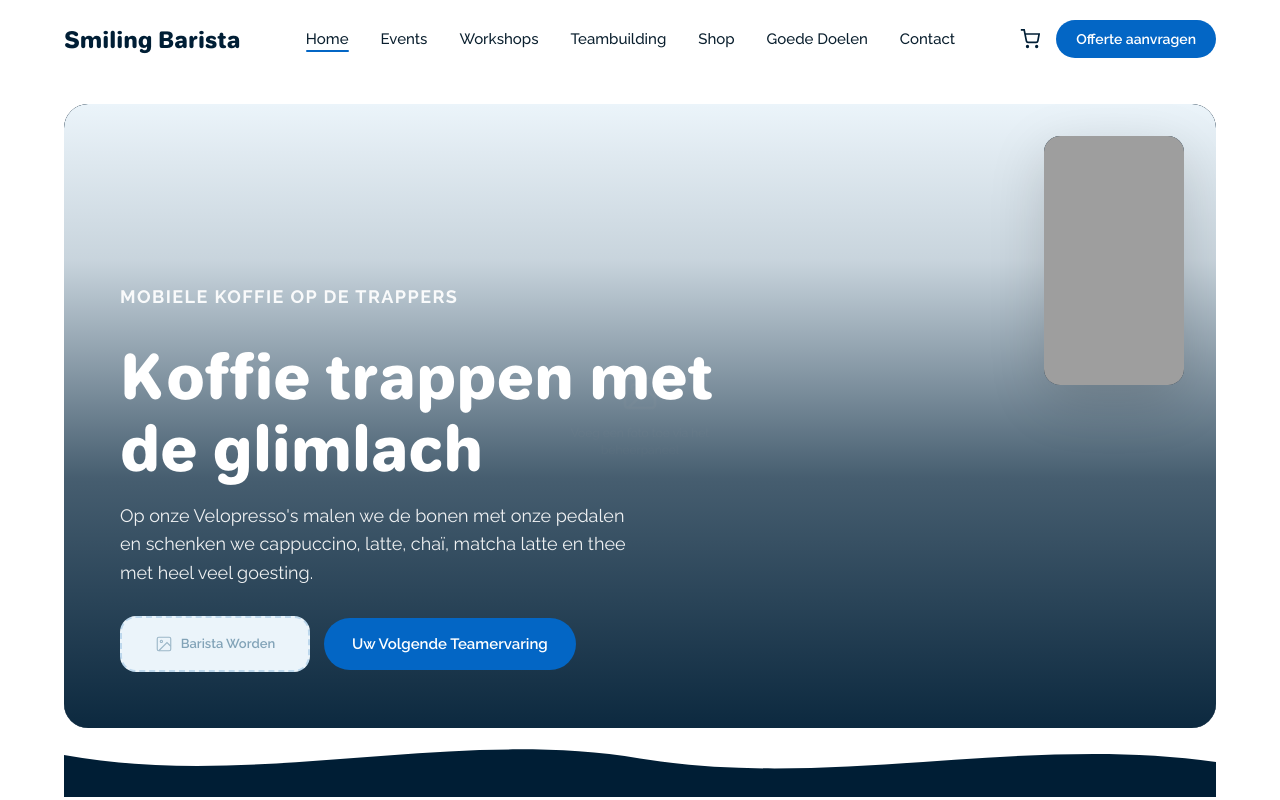
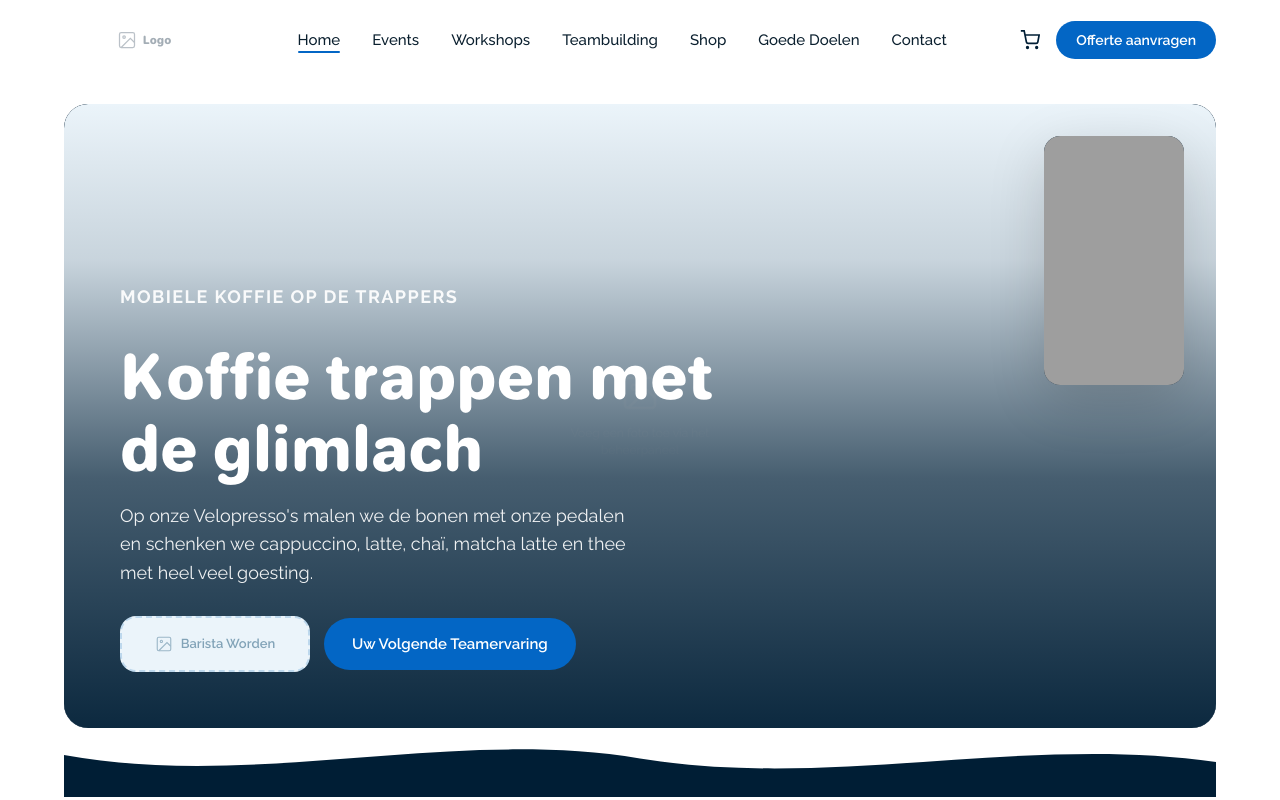
Before and after one commit to smilingbarista/smiling-barista-website, a website: page index.html in a window 1280 px wide. Shown: the top 800 px of the page. Drawn offline with Linux system fonts and the light colour scheme; grey boxes are pictures that could not be loaded.

Commit message:
Replace the "Smiling Barista" nav text with an uploadable logo slot
All 7 pages: the top-left nav logo is now an image slot (new admin
image manager entry) instead of hardcoded text, still linking to
index.html. Same specificity bug as before (a modifier class losing
to the later-declared base .img-ph rule) needed a compound selector
fix again.

Co-Authored-By: Claude Sonnet 5 <noreply@anthropic.com>

```diff
--- a/css/style.css
+++ b/css/style.css
@@ -90,6 +90,14 @@ h3 { font-size: clamp(1.2rem, 2.5vw, 1.625rem); }
 }
 .nav.scrolled .nav__logo,
 .nav.light-page .nav__logo { color: var(--espresso); }
+.nav__logo--img.img-ph {
+  display: block; width: 160px; height: 40px; border-radius: 0; border: none; background: none;
+}
+.nav__logo--img .img-ph__inner { flex-direction: row; gap: .375rem; padding: 0; color: inherit; opacity: .6; }
+.nav__logo--img .img-ph__inner svg { width: 1.25rem; height: 1.25rem; flex-shrink: 0; }
+.nav__logo--img .img-ph__inner span { font-size: .6875rem; font-weight: 600; white-space: nowrap; }
+.nav__logo--img.img-ph--filled { border: none; }
+.nav__logo--img img { object-fit: contain; object-position: left center; border-radius: 0; }
 .nav__links { display: flex; align-items: center; gap: 2rem; }
 .nav__link {
   font-weight: 500; font-size: .9375rem;
--- a/index.html
+++ b/index.html
@@ -14,7 +14,12 @@
 <!-- ── NAV ── -->
 <nav class="nav light-page" id="nav">
   <div class="container nav__inner">
-    <a href="index.html" class="nav__logo">Smiling Barista</a>
+    <a href="index.html" class="nav__logo nav__logo--img img-ph" data-img-block="logo" data-cms-img-key="img_logo">
+      <div class="img-ph__inner">
+        <svg viewBox="0 0 24 24" fill="none" stroke="currentColor" stroke-width="1.5"><rect x="3" y="3" width="18" height="18" rx="2"/><circle cx="8.5" cy="8.5" r="1.5"/><polyline points="21 15 16 10 5 21"/></svg>
+        <span>Logo</span>
+      </div>
+    </a>
     <ul class="nav__links">
       <li><a href="index.html"     class="nav__link">Home</a></li>
       <li><a href="events.html"    class="nav__link">Events</a></li>
```
Also changed, not shown: admin.html (+1 -0 lines), contact.html (+6 -1 lines), events.html (+6 -1 lines), goede-doelen.html (+6 -1 lines), shop.html (+6 -1 lines), teambuilding.html (+6 -1 lines), workshops.html (+6 -1 lines).
